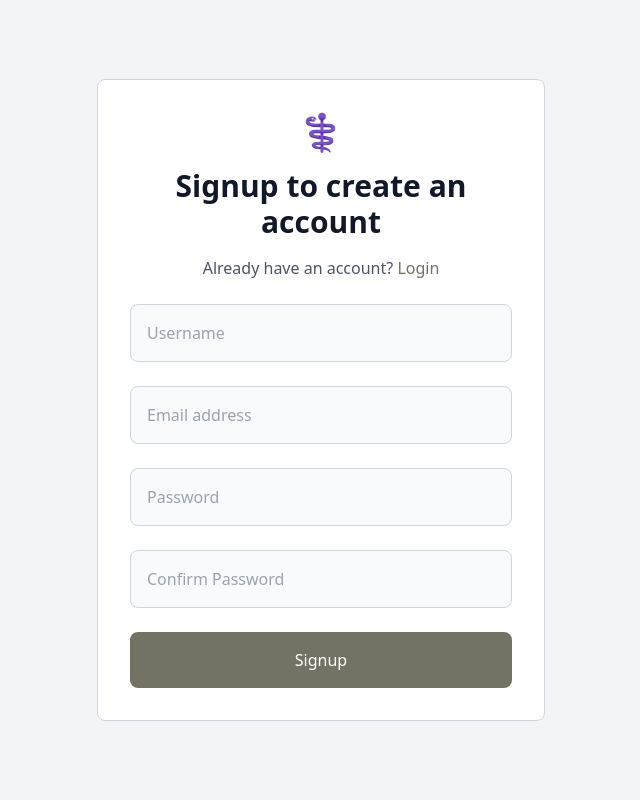
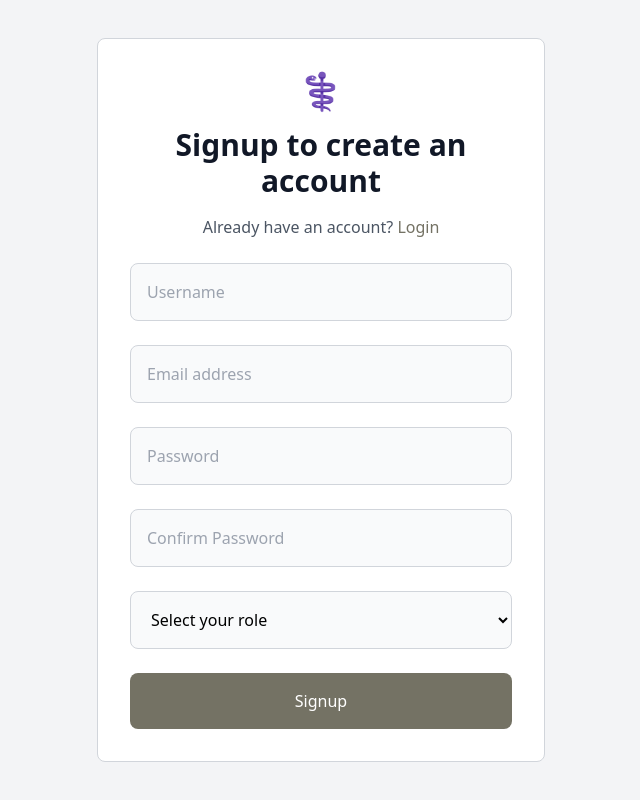
Before and after one commit to stffrenc/Patient-and-Health-Insurance-Management-System-Group20-Frontend1, a React (Vite) app: page /register in a window 1280 px wide. Shown: the whole page, without its empty margins (319-959 px from the left). Built offline with nearby package versions, Linux system fonts and the light colour scheme; no server answers.

Commit message:
firebase registitration more to be done

```diff
--- a/package.json
+++ b/package.json
@@ -10,6 +10,8 @@
     "preview": "vite preview"
   },
   "dependencies": {
+    "firebase": "^10.8.0",
+    "notistack": "^3.0.1",
     "react": "^18.2.0",
     "react-dom": "^18.2.0",
     "react-router-dom": "^6.22.1",
--- a/src/App.jsx
+++ b/src/App.jsx
@@ -1,4 +1,5 @@
 import { useState } from "react";
+import { SnackbarProvider } from "notistack";
 
 import LandingPage from "./components/ui/LandingPageUI/LandingPage";
 import { BrowserRouter as Router, Routes, Route } from "react-router-dom";
@@ -9,6 +10,7 @@ import LoginPage from "./components/ui/authUI/LoginPage";
 function App() {
   return (
     <div className="bg-[#EEEDEB] h-screen">
+      <SnackbarProvider>
         <Router>
           <Routes>
             <Route path="/" element={<LandingPage />} />
@@ -16,6 +18,7 @@ function App() {
             <Route path="/login" element={<LoginPage />} />
           </Routes>
         </Router>
+      </SnackbarProvider>
     </div>
   );
 }
--- a/src/components/ui/authUI/RegisterPage.jsx
+++ b/src/components/ui/authUI/RegisterPage.jsx
@@ -1,21 +1,47 @@
 import React, { useState } from "react";
+import { auth } from "../../../../firebase";
+import { createUserWithEmailAndPassword } from "firebase/auth";
+import { useSnackbar } from "notistack";
 
 const SignupForm = () => {
+  const { enqueueSnackbar } = useSnackbar();
+
   const [formData, setFormData] = useState({
     username: "",
     email: "",
     password: "",
     confirmPassword: "",
+    role: "",
   });
+
+  const [error, setError] = useState(null);
 
   const handleChange = (e) => {
     setFormData({ ...formData, [e.target.name]: e.target.value });
   };
 
-  const handleSubmit = (e) => {
+  const handleSubmit = async (e) => {
     e.preventDefault();
+    if (formData.password !== formData.confirmPassword) {
+      setError("Passwords do not match.");
+      return;
+    }
 
-    console.log(formData);
+    try {
+      setError(null);
+
+      const userCredential = await createUserWithEmailAndPassword(
+        auth,
+        formData.email,
+        formData.password
+      );
+
+      enqueueSnackbar(`User succesfully created!`, {
+        variant: "success",
+      });
+    } catch (error) {
+      enqueueSnackbar(`Error: ${error.message}`, { variant: "error" });
+    }
   };
 
   return (
@@ -72,6 +98,21 @@ const SignupForm = () => {
             className="w-full p-4 border rounded-lg bg-gray-50 border-gray-300 focus:ring-[#747264] focus:border-[#747264]"
             required
           />
+
+          <select
+            name="role"
+            onChange={handleChange}
+            value={formData.role}
+            className="w-full p-4 border rounded-lg bg-gray-50 border-gray-300 focus:ring-[#747264] focus:border-[#747264]"
+            required
+          >
+            <option value="" disabled>
+              Select your role
+            </option>
+            <option value="patient">Patient</option>
+            <option value="doctor">Doctor</option>
+            <option value="insuranceProvider">Insurance Provider</option>
+          </select>
           <button
             type="submit"
             className="w-full p-4 bg-[#747264] text-white rounded-lg hover:bg-[#3C3633]"
@@ -80,6 +121,7 @@ const SignupForm = () => {
           </button>
         </form>
       </div>
+      {error && <p className="text-red-500">{error}</p>}
     </div>
   );
 };
```
Also changed, not shown: 2 other files (tests, documents, lock files or other folders). Lines whose indentation alone changed are shown as unchanged.
